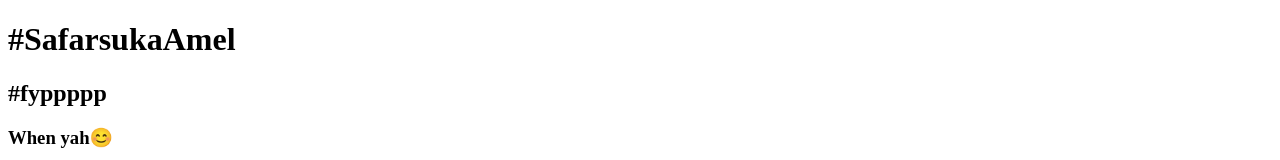
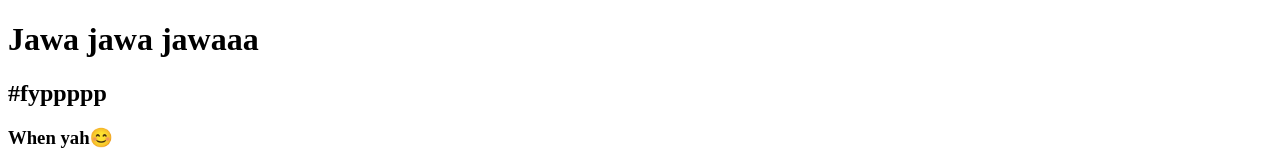
Before and after one commit to ArjunKhan-id/Anugrah-Terindah, a plain HTML site: page index.html in a window 1280 px wide. Shown: the top 160 px of the page. Drawn offline with Linux system fonts and the light colour scheme.

Commit message:
Update index.html

```diff
--- a/index.html
+++ b/index.html
@@ -4,7 +4,7 @@
   <meta charset="UTF-8">
   <title>Wafii kece badai,sejak lahir</title> <!-- Ini title-nya -->
 </head>
-  <h1>#SafarsukaAmel</h1>
+  <h1>Jawa jawa jawaaa</h1>
   <h2>#fyppppp</h2>
   <h3>When yah😊</h3>
 <body>
```
